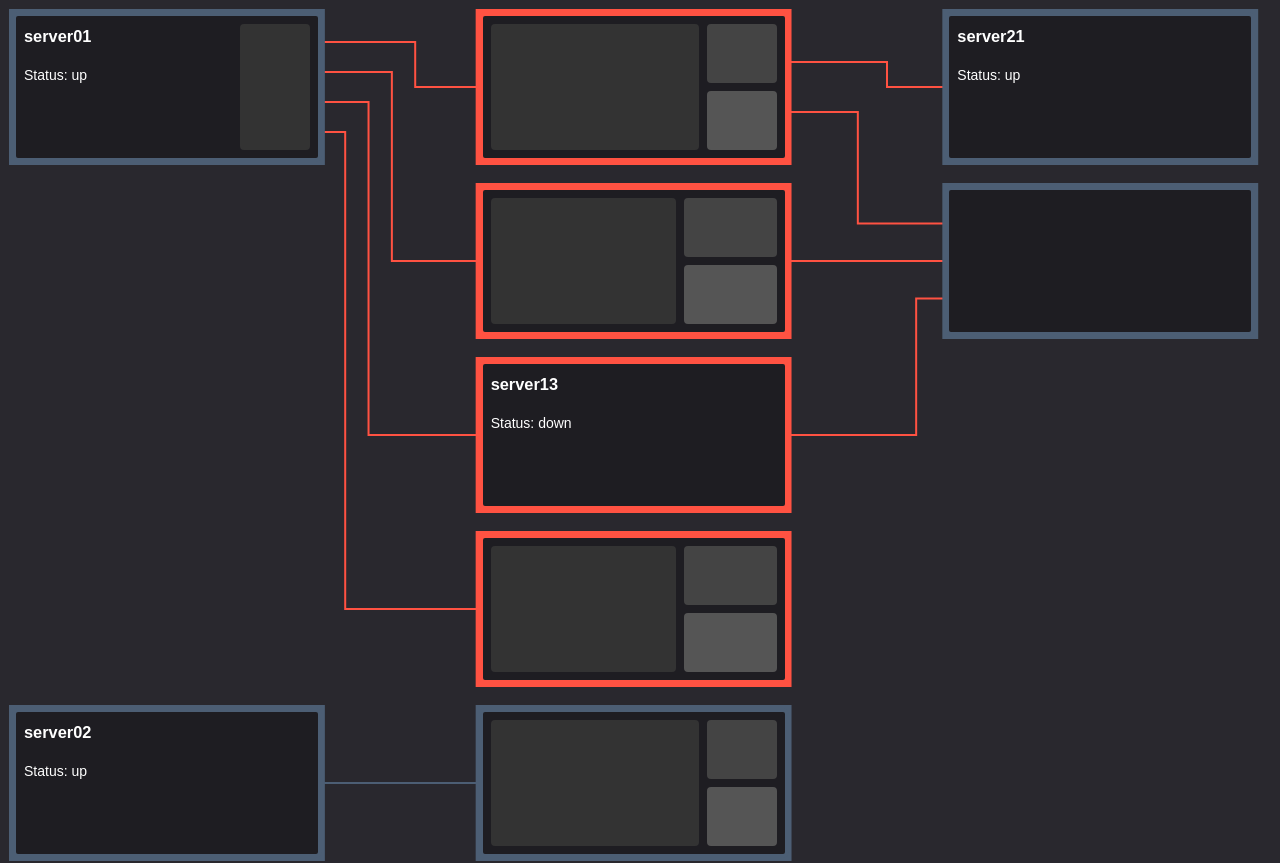
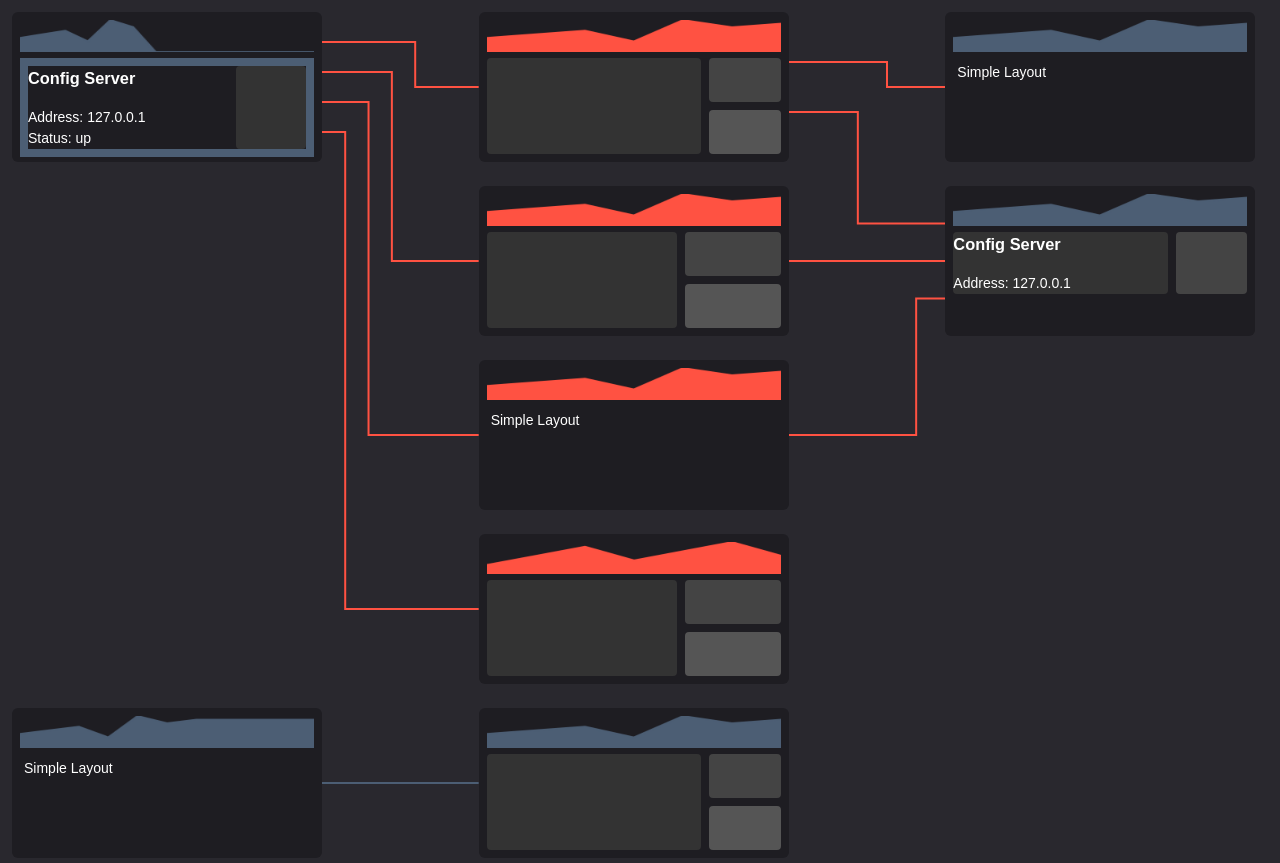
Before and after one commit to wedwu/REACT, a React (Vite) app in the folder dashboard/: page / in a window 1280 px wide. Shown: the top 863 px of the page. Built offline with nearby package versions, Linux system fonts and the light colour scheme.

Commit message:
area chart added

```diff
--- a/dashboard/src/components/BoxLayer.jsx
+++ b/dashboard/src/components/BoxLayer.jsx
@@ -1,13 +1,13 @@
 // src/components/BoxLayer.jsx
 import React from "react";
 
-export default function BoxLayer({ boxMap }) {
+const BoxLayer = ({ boxMap }) => {
   if (!boxMap) return null;
 
   return (
     <>
       {Object.values(boxMap).map((box) => {
-        if (!box.id) return null; // skip metadata keys
+        if (!box.id) return null;
 
         return (
           <div
@@ -19,10 +19,11 @@ export default function BoxLayer({ boxMap }) {
               top: box.y,
               width: box.w,
               height: box.h,
-              border: `4px solid ${
-                box.status === "down" ? "#ff5242" : "#4c5e74"
-              }`,
-              padding: 8,
+              // border: `4px solid ${
+              //   box.status === "down" ? "#ff5242" : "#4c5e74"
+              // }`,
+              border: 0,
+              // padding: 8,
               boxSizing: "border-box",
               overflow: "hidden",
               zIndex: 20,
@@ -36,10 +37,98 @@ export default function BoxLayer({ boxMap }) {
       })}
     </>
   );
-}
+};
 
 // ======================================================
-// Render per-box layoutVariant (FULL RESTORED VERSION)
+// Top Header
+// ======================================================
+const TopHeader = ({ box }) => {
+  const canvasRef = React.useRef(null);
+
+  const chartValues = Array.isArray(box.chartValues)
+    ? box.chartValues
+    : [2, 4, 6, 3, 5, 7, 4];
+
+  const accentColor = box.status === "down" ? "#ff5242" : "#4c5e74" // "rgb(76, 94, 116)"; // line stroke
+  const accentSoft = box.status === "down" ? "#ff5242" : "#4c5e74" // "rgb(76, 94, 116)"; // fill
+
+  React.useEffect(() => {
+    const canvas = canvasRef.current;
+    if (!canvas) return;
+
+    const ctx = canvas.getContext("2d");
+    if (!ctx) return;
+
+    const w = canvas.width;
+    const h = canvas.height;
+
+    ctx.clearRect(0, 0, w, h);
+
+    const data = chartValues.length > 0 ? chartValues : [0];
+
+    const max = Math.max(...data, 0);
+    const min = Math.min(...data, 0);
+    const range = max - min || 1;
+
+    const toY = (value) => {
+      const normalized = (value - min) / range;
+      return h - normalized * h;
+    };
+
+    ctx.beginPath();
+    ctx.moveTo(0, h);
+
+    const stepX = data.length > 1 ? w / (data.length - 1) : w;
+
+    data.forEach((v, idx) => {
+      const x = idx * stepX;
+      const y = toY(v);
+      ctx.lineTo(x, y);
+    });
+
+    ctx.lineTo(w, h);
+    ctx.closePath();
+
+    ctx.fillStyle = accentSoft;
+    ctx.fill();
+
+    ctx.beginPath();
+    data.forEach((v, idx) => {
+      const x = idx * stepX;
+      const y = toY(v);
+      if (idx === 0) ctx.moveTo(x, y);
+      else ctx.lineTo(x, y);
+    });
+
+    ctx.strokeStyle = accentColor;
+    ctx.lineWidth = 2;
+    ctx.stroke();
+  }, [chartValues]);
+
+  return (
+    <div
+      style={{
+        width: "100%",
+        background: "transparent",
+        // borderBottom: "1px solid #444",
+        // borderRadius: "4px 4px 0 0",
+      }}
+    >
+      <canvas
+        ref={canvasRef}
+        width={260}
+        height={40}
+        style={{
+          width: "100%",
+          height: 32,
+        }}
+      />
+    </div>
+  );
+};
+
+// ======================================================
+// Layout Variants
 // ======================================================
 function renderContent(box) {
   const variant = box.layoutVariant || "1x1";
@@ -49,32 +138,45 @@ function renderContent(box) {
     case "1x1":
       return (
         <div style={{ width: "100%", height: "100%" }}>
-          <h3 style={{ marginTop: 0 }}>{box.id}</h3>
-          <p style={{ margin: 0 }}>Status: {box.status}</p>
+          <TopHeader box={box} />
+          <div style={{ padding: 4 }}>
+            <p style={{ margin: 0 }}>Simple Layout</p>
+          </div>
         </div>
       );
 
     // --------------------------------------------------
     case "2col-25-right":
       return (
-        <div style={{ display: "flex", gap: 8, height: "100%" }}>
+        <div style={{ display: "flex", flexDirection: "column", height: "100%" }}>
+          <TopHeader box={box} />
+
+          <div style={{ display: "flex", gap: 0, flex: 1, border: `8px solid ${box.status === "down" ? "#ff5242" : "#4c5e74"}` }}>
             <div style={{ flex: 3 }}>
-            <h3 style={{ marginTop: 0 }}>{box.id}</h3>
+              <h3 style={{ marginTop: 0 }}>{box.name}</h3>
+              <p style={{ margin: 0 }}>Address: {box.address}</p>
               <p style={{ margin: 0 }}>Status: {box.status}</p>
             </div>
             <div style={{ flex: 1, background: "#333", borderRadius: 4 }} />
+          </div>
         </div>
       );
 
     // --------------------------------------------------
     case "4col-2row-special":
       return (
-        <div style={{ display: "flex", flexDirection: "column", gap: 8, height: "100%" }}>
+        <div style={{ display: "flex", flexDirection: "column", height: "100%" }}>
+          <TopHeader box={box} />
+
           <div style={{ display: "flex", gap: 8 }}>
-            <div style={{ flex: 3, background: "#333", borderRadius: 4 }} />
+            <div style={{ flex: 3, background: "#333", borderRadius: 4 }}>
+              <h3 style={{ marginTop: 0 }}>{box.name}</h3>
+              <p style={{ margin: 0 }}>Address: {box.address}</p>
+            </div>
             <div style={{ flex: 1, background: "#444", borderRadius: 4 }} />
           </div>
-          <div style={{ display: "flex", gap: 8 }}>
+
+          <div style={{ display: "flex", gap: 8, marginTop: 8 }}>
             <div style={{ flex: 1, background: "#3b3b3b", borderRadius: 4 }} />
             <div style={{ flex: 1, background: "#494949", borderRadius: 4 }} />
             <div style={{ flex: 1, background: "#555", borderRadius: 4 }} />
@@ -86,11 +188,16 @@ function renderContent(box) {
     // --------------------------------------------------
     case "2x2-right-25":
       return (
-        <div style={{ display: "flex", gap: 8, height: "100%" }}>
+        <div style={{ display: "flex", flexDirection: "column", height: "100%" }}>
+          <TopHeader box={box} />
+
+          <div style={{ display: "flex", gap: 8, flex: 1 }}>
             <div style={{ flex: 3, background: "#333", borderRadius: 4 }} />
+
             <div style={{ flex: 1, display: "flex", flexDirection: "column", gap: 8 }}>
               <div style={{ flex: 1, background: "#444", borderRadius: 4 }} />
               <div style={{ flex: 1, background: "#555", borderRadius: 4 }} />
+            </div>
           </div>
         </div>
       );
@@ -98,11 +205,16 @@ function renderContent(box) {
     // --------------------------------------------------
     case "2x2-right-33":
       return (
-        <div style={{ display: "flex", gap: 8, height: "100%" }}>
+        <div style={{ display: "flex", flexDirection: "column", height: "100%" }}>
+          <TopHeader box={box} />
+
+          <div style={{ display: "flex", gap: 8, flex: 1 }}>
             <div style={{ flex: 2, background: "#333", borderRadius: 4 }} />
+
             <div style={{ flex: 1, display: "flex", flexDirection: "column", gap: 8 }}>
               <div style={{ flex: 1, background: "#444", borderRadius: 4 }} />
               <div style={{ flex: 1, background: "#555", borderRadius: 4 }} />
+            </div>
           </div>
         </div>
       );
@@ -110,10 +222,12 @@ function renderContent(box) {
     // --------------------------------------------------
     default:
       return (
-        <div>
-          <h3>{box.id}</h3>
+        <div style={{ width: "100%" }}>
+          <TopHeader box={box} />
           <p>Unknown variant: {variant}</p>
         </div>
       );
   }
 }
+
+export default BoxLayer;
--- a/dashboard/src/components/CanvasLayer.jsx
+++ b/dashboard/src/components/CanvasLayer.jsx
@@ -1,7 +1,7 @@
 import { useEffect, useRef } from "react";
 import { computeConnectionRoutes } from "../utils/routeEngine";
 
-export default function CanvasLayer({ config, layout }) {
+const CanvasLayer = ({ config, layout }) => {
   const canvasRef = useRef(null);
 
   useEffect(() => {
@@ -31,7 +31,7 @@ export default function CanvasLayer({ config, layout }) {
       // horizontal from start to elbow column
       ctx.lineTo(midX, start.y);
 
-      // ★ vertical elbow segment (non-overlapping fix)
+      // ★ vertical elbow segment
       ctx.lineTo(midX, midY);
 
       // vertical down to end level
@@ -44,12 +44,12 @@ export default function CanvasLayer({ config, layout }) {
     });
 
     // ======================================================
-    // DRAW BOX OUTLINES LAST (so they sit on top of lines)
+    // DRAW BOX OUTLINES LAST
     // ======================================================
     Object.values(boxMap).forEach(b => {
-      ctx.lineWidth = 6;
-      ctx.strokeStyle = b.status === "down" ? "#ff5242" : "#4c5e74";
-      ctx.strokeRect(b.x, b.y, b.w, b.h);
+      // ctx.lineWidth = 6;
+      // ctx.strokeStyle = b.status === "down" ? "#ff5242" : "#4c5e74";
+      // ctx.strokeRect(b.x, b.y, b.w, b.h);
     });
 
   }, [config, layout]);
@@ -68,3 +68,5 @@ export default function CanvasLayer({ config, layout }) {
     />
   );
 }
+
+export default CanvasLayer
--- a/dashboard/src/components/DiagramContainer.jsx
+++ b/dashboard/src/components/DiagramContainer.jsx
@@ -6,7 +6,7 @@ import BoxLayer from "./BoxLayer";
 import { calculateLayout } from "../utils/layoutEngine";
 import { diagramConfig } from "../config/diagramConfig";
 
-export default function DiagramContainer() {
+const DiagramContainer = () => {
   const layout = useMemo(
     () => calculateLayout(diagramConfig, 1400),
     []
@@ -33,3 +33,5 @@ export default function DiagramContainer() {
     </div>
   );
 }
+
+export default DiagramContainer
--- a/dashboard/src/components/ElbowIcons.jsx
+++ b/dashboard/src/components/ElbowIcons.jsx
@@ -1,7 +1,7 @@
 import React from "react";
 import { computeConnectionRoutes } from "../utils/routeEngine";
 
-export default function ElbowIcons({ config, layout }) {
+const ElbowIcons = ({ config, layout }) => {
   if (!layout) return null;
 
   // Use the exact same routing logic as CanvasLayer
@@ -32,3 +32,5 @@ export default function ElbowIcons({ config, layout }) {
     </>
   );
 }
+
+export default ElbowIcons
--- a/dashboard/src/config/diagramConfig.js
+++ b/dashboard/src/config/diagramConfig.js
@@ -3,29 +3,29 @@ export const diagramConfig = {
     {
       color: '#29282e',
       boxes: [
-        { id: 'server01', status: 'up',   layoutVariant: '2col-25-right' },
-        { id: 'server02', status: 'up',   layoutVariant: '1x1' },
-        { id: 'server03', status: 'up',   layoutVariant: '4col-2row-special' }
+        { id: 'server01', status: 'up', address: '127.0.0.1', deviceType: '', name: 'Config Server', statusInfo: '', layoutVariant: '2col-25-right', chartValues: [0.4, 0.5, 0.6, 0.3, 0.9, 0.7, 0, 0, 0, 0, 0, 0, 0, 0] },
+        { id: 'server02', status: 'up', address: '127.0.0.1', deviceType: '', name: 'Config Server', statusInfo: '', layoutVariant: '1x1', chartValues: [0.4, 0.5, 0.6, 0.3, 0.9, 0.7, 0.8, 0.8, 0.8, 0.8, 0.8] },
+        { id: 'server03', status: 'up', address: '127.0.0.1', deviceType: '', name: 'Config Server', statusInfo: '', layoutVariant: '4col-2row-special', chartValues: [0.4, 0.5, 0.6, 0.3, 0.3, 0.3, 0.3, 0.3, 0.3, 0.3, 0.9, 0.7, 0.8] }
       ]
     },
 
     {
       color: '#29282e',
       boxes: [
-        { id: 'server11', status: 'down', layoutVariant: '2x2-right-25' },
-        { id: 'server12', status: 'down', layoutVariant: '2x2-right-33' },
-        { id: 'server13', status: 'down', layoutVariant: '1x1' },
-        { id: 'server14', status: 'down', layoutVariant: '2x2-right-33' },
-        { id: 'server15', status: 'up',   layoutVariant: '2x2-right-25' },
-        { id: 'server16', status: 'up',   layoutVariant: '4col-2row-special' }
+        { id: 'server11', status: 'down', address: '127.0.0.1', deviceType: '', name: 'Config Server', statusInfo: '', layoutVariant: '2x2-right-25', chartValues: [0.4, 0.5, 0.6, 0.3, 0.9, 0.7, 0.8] },
+        { id: 'server12', status: 'down', address: '127.0.0.1', deviceType: '', name: 'Config Server', statusInfo: '', layoutVariant: '2x2-right-33', chartValues: [0.4, 0.5, 0.6, 0.3, 0.9, 0.7, 0.8] },
+        { id: 'server13', status: 'down', address: '127.0.0.1', deviceType: '', name: 'Config Server', statusInfo: '', layoutVariant: '1x1', chartValues: [0.4, 0.5, 0.6, 0.3, 0.9, 0.7, 0.8] },
+        { id: 'server14', status: 'down', address: '127.0.0.1', deviceType: '', name: 'Config Server', statusInfo: '', layoutVariant: '2x2-right-33' },
+        { id: 'server15', status: 'up', address: '127.0.0.1', deviceType: '', name: 'Config Server', statusInfo: '',   layoutVariant: '2x2-right-25', chartValues: [0.4, 0.5, 0.6, 0.3, 0.9, 0.7, 0.8] },
+        { id: 'server16', status: 'up', address: '127.0.0.1', deviceType: '', name: 'Config Server', statusInfo: '',   layoutVariant: '4col-2row-special', chartValues: [0.4, 0.5, 0.6, 0.3, 0.9, 0.7, 0.8] }
       ]
     },
 
     {
       color: '#29282e',
       boxes: [
-        { id: 'server21', status: 'up',   layoutVariant: '1x1' },
-        { id: 'server22', status: 'up',   layoutVariant: '4col-2row-special' }
+        { id: 'server21', status: 'up', address: '127.0.0.1', deviceType: '', name: 'Config Server', statusInfo: '',   layoutVariant: '1x1', chartValues: [0.4, 0.5, 0.6, 0.3, 0.9, 0.7, 0.8] },
+        { id: 'server22', status: 'up', address: '127.0.0.1', deviceType: '', name: 'Config Server', statusInfo: '',   layoutVariant: '4col-2row-special', chartValues: [0.4, 0.5, 0.6, 0.3, 0.9, 0.7, 0.8] }
       ]
     }
   ],
```
Also changed, not shown: dashboard/src/data/sample.json (deleted, +0 -31 lines), dashboard/src/utils/layoutEngine.js (+6 -1 lines), dashboard/src/utils/routeEngine.js (line endings or trailing spaces). Lines whose indentation alone changed are shown as unchanged.
